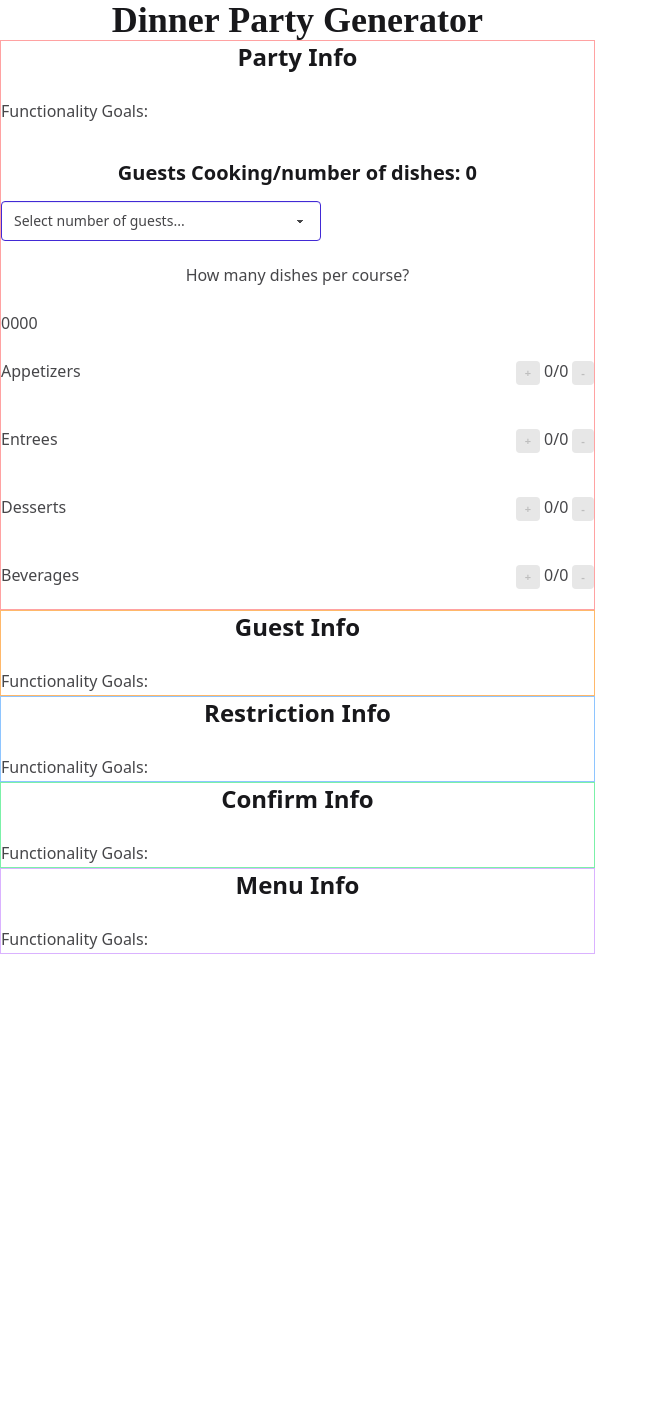
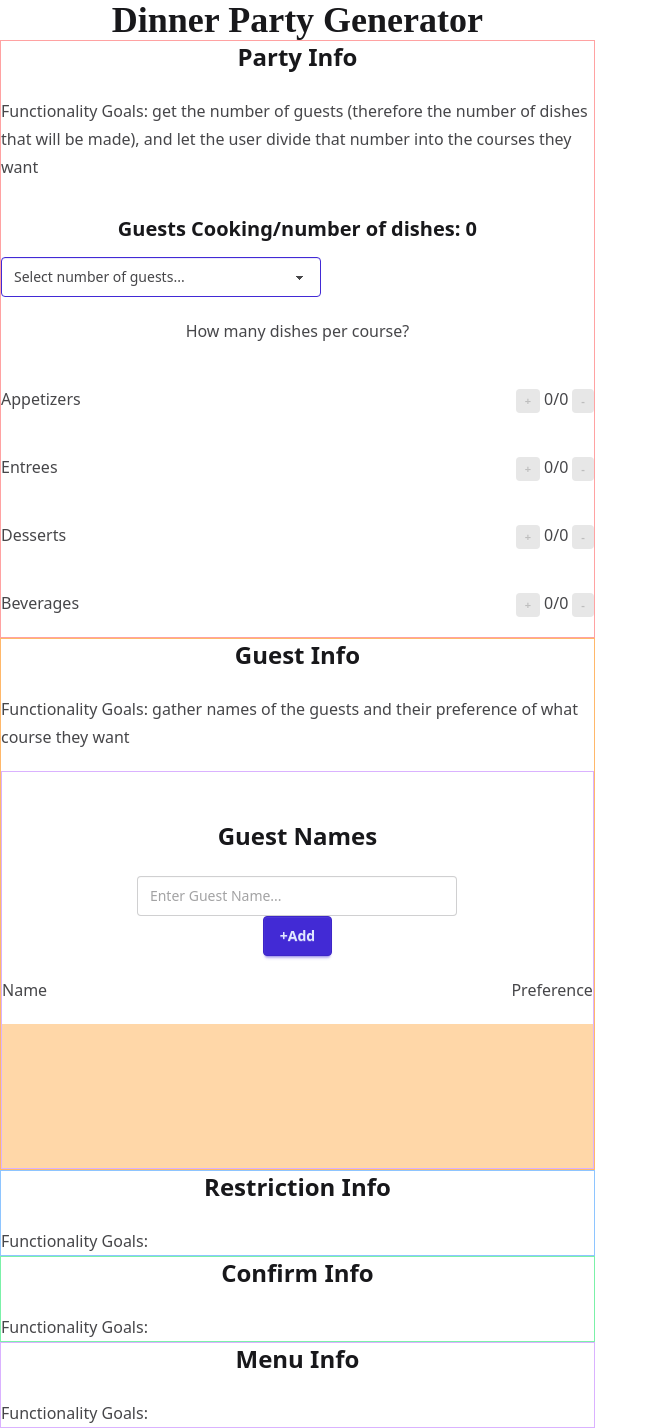
Before and after one commit to ang-riv/dinner-party-generator, a React (Vite) app: page / in a window 1280 px wide. Shown: the whole page, without its empty margins (0-658 px from the left). Before the commit the page ends 954 px from the top, so only its background shows below. Built offline with nearby package versions, Linux system fonts and the light colour scheme; a web font is replaced by a local one.

Commit message:
Added individual guest names and their preferences into the guest array

```diff
--- a/src/App.jsx
+++ b/src/App.jsx
@@ -1,5 +1,4 @@
-import { p } from "motion/react-client";
-import React, { useState, useEffect } from "react";
+import React, { useState, useEffect, useRef } from "react";
 
 // ? courses = main categories, dishes = individual dishes within those categories
 function App() {
@@ -16,6 +15,7 @@ function App() {
   );
   const [guests, setGuests] = useState([]);
   const [guestName, setGuestName] = useState("");
+  const nameRef = useRef(null);
 
   // * select number options
   const numOptions = [];
@@ -50,9 +50,29 @@ function App() {
     // disable subtract btns to not go into negatives
   }, []);
 
+  //* add new guest
+  const handleNewGuest = () => {
+    setGuests([...guests, { name: guestName, preference: "", recipe: "" }]);
+    if (nameRef.current) nameRef.current.value = "";
+  };
+
+  //* guest preference
+  const handlePref = (e, guestName) => {
+    setGuests((prevGuests) =>
+      prevGuests.map((guest) =>
+        guest.name === guestName ? { ...guest, preference: e } : guest
+      )
+    );
+  };
+
+  const handleRemoveGuest = (guestName) => {
+    const updatedArr = guests.filter((guest) => guest.name != guestName);
+    setGuests(updatedArr);
+  };
   // * food restrictions
   const [foodRestrictions, setFoodRestrictions] = useState([]);
   const [restrictionName, setRestrictionName] = useState("");
+  // console.log(guests);
   return (
     <>
       <div className="prose">
@@ -61,25 +81,32 @@ function App() {
       {/* PARTY INFO */}
       <div className="border border-red-300 prose">
         <h2 className="text-center">Party Info</h2>
-        <p>Functionality Goals: </p>
+        <p>
+          Functionality Goals: get the number of guests (therefore the number of
+          dishes that will be made), and let the user divide that number into
+          the courses they want
+        </p>
         <h3 className="text-center">
           Guests Cooking/number of dishes: {guestNum}
         </h3>
         <select
-          defaultValue="Select number of guests..."
+          defaultValue="0"
           className="select select-primary"
           onChange={(e) => setGuestNum(e.target.value)}
         >
-          <option disabled={true}>Select number of guests...</option>
+          <option disabled={true} value={0} key={0}>
+            Select number of guests...
+          </option>
           {numOptions.map((num) => (
-            <option value={num}>{num}</option>
+            <option key={num} value={num}>
+              {num}
+            </option>
           ))}
         </select>
         <p className="text-center">How many dishes per course?</p>
-        {dishCounters.map((course) => course.counter)}
         <div className="flex flex-col w-full h-fit">
           {dishCounters.map((course) => (
-            <div className="flex justify-between">
+            <div className="flex justify-between" key={course.title}>
               <p>{course.title}</p>
               <div className="flex items-baseline">
                 <button
@@ -107,7 +134,66 @@ function App() {
       {/* GUEST INFO */}
       <div className="border border-orange-300 prose">
         <h2 className="text-center">Guest Info</h2>
-        <p>Functionality Goals: </p>
+        <p>
+          Functionality Goals: gather names of the guests and their preference
+          of what course they want
+        </p>
+        <div className="w-full h-fit border border-purple-300 flex flex-col justify-center items-center">
+          <h2>Guest Names</h2>
+          <input
+            ref={nameRef}
+            type="input"
+            className="input validator join-item"
+            placeholder="Enter Guest Name..."
+            spellCheck={false}
+            pattern="[A-Za-z]*"
+            minLength="3"
+            maxLength="30"
+            title="letters only"
+            onChange={(e) => setGuestName(e.target.value)}
+            onKeyDown={(e) => (e.key === "Enter" ? handleNewGuest() : null)}
+          />
+          <div className="validator-hint hidden">
+            <p className="">Name must be 3 to 30 characters with no numbers</p>
+          </div>
+          <button className="btn btn-primary" onClick={handleNewGuest}>
+            +Add
+          </button>
+          <div className="w-full h-fit flex justify-between">
+            <p>Name</p>
+            <p>Preference</p>
+          </div>
+          <div className="bg-orange-200 w-full h-36 flex flex-col">
+            {guests.map((guest) => (
+              <div className="flex justify-between items-baseline">
+                <div className="flex items-center">
+                  <button
+                    className="btn btn-primary btn-xs mr-1"
+                    onClick={() => handleRemoveGuest(guest.name)}
+                  >
+                    X
+                  </button>
+                  <p className="text-black font-semibold">{guest.name}</p>
+                </div>
+
+                <select
+                  className="select select-primary select-md w-[50%]"
+                  onChange={(e) => handlePref(e.target.value, guest.name)}
+                  defaultValue="Any"
+                >
+                  <option key="Any" value="Any">
+                    Any
+                  </option>
+                  {courses.map((course) => (
+                    <option key={course} value={course}>
+                      {course}
+                    </option>
+                  ))}
+                </select>
+              </div>
+            ))}
+          </div>
+        </div>
       </div>
       {/* RESTRICTIONS */}
       <div className="border border-blue-300 prose">
```
